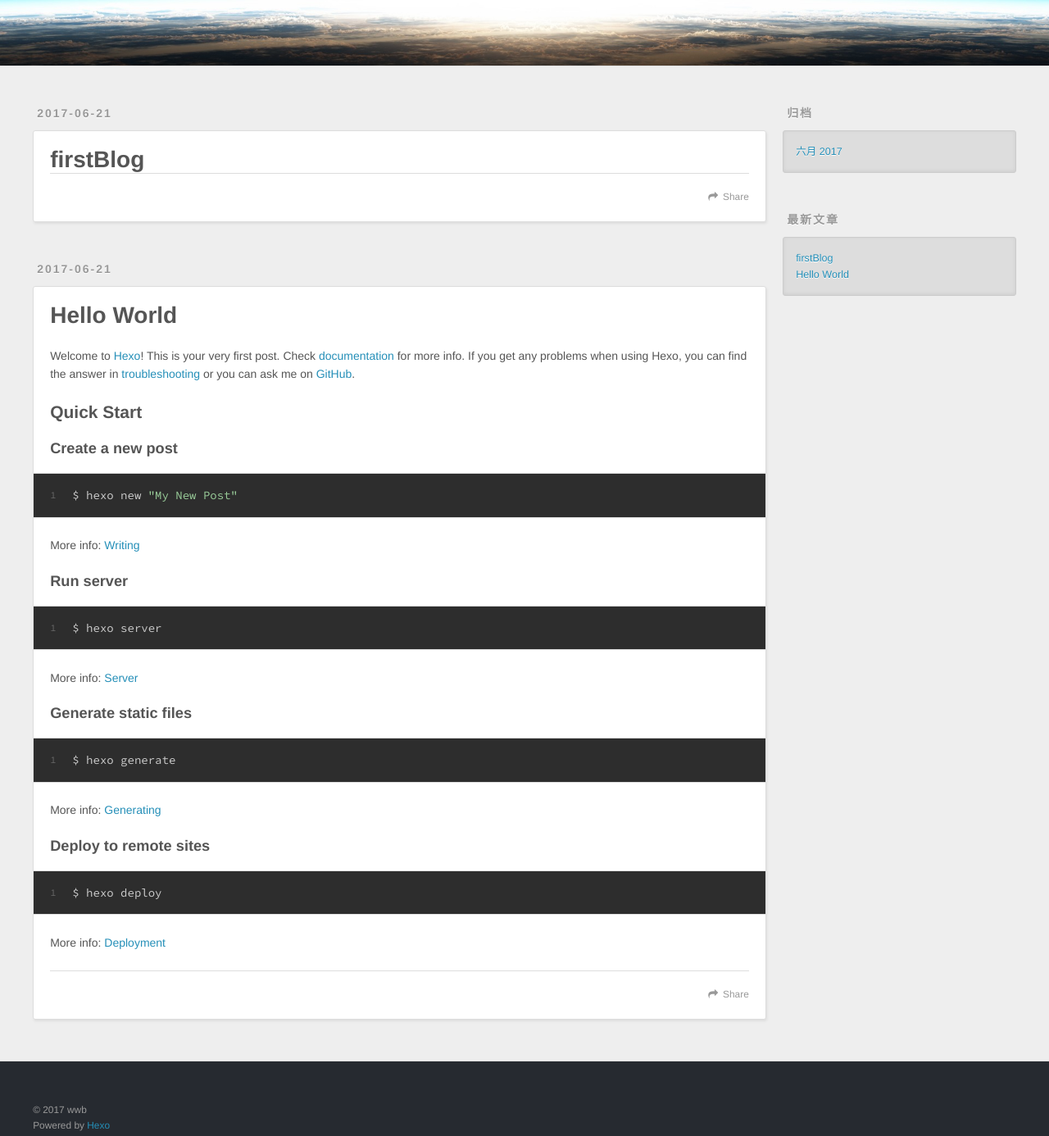
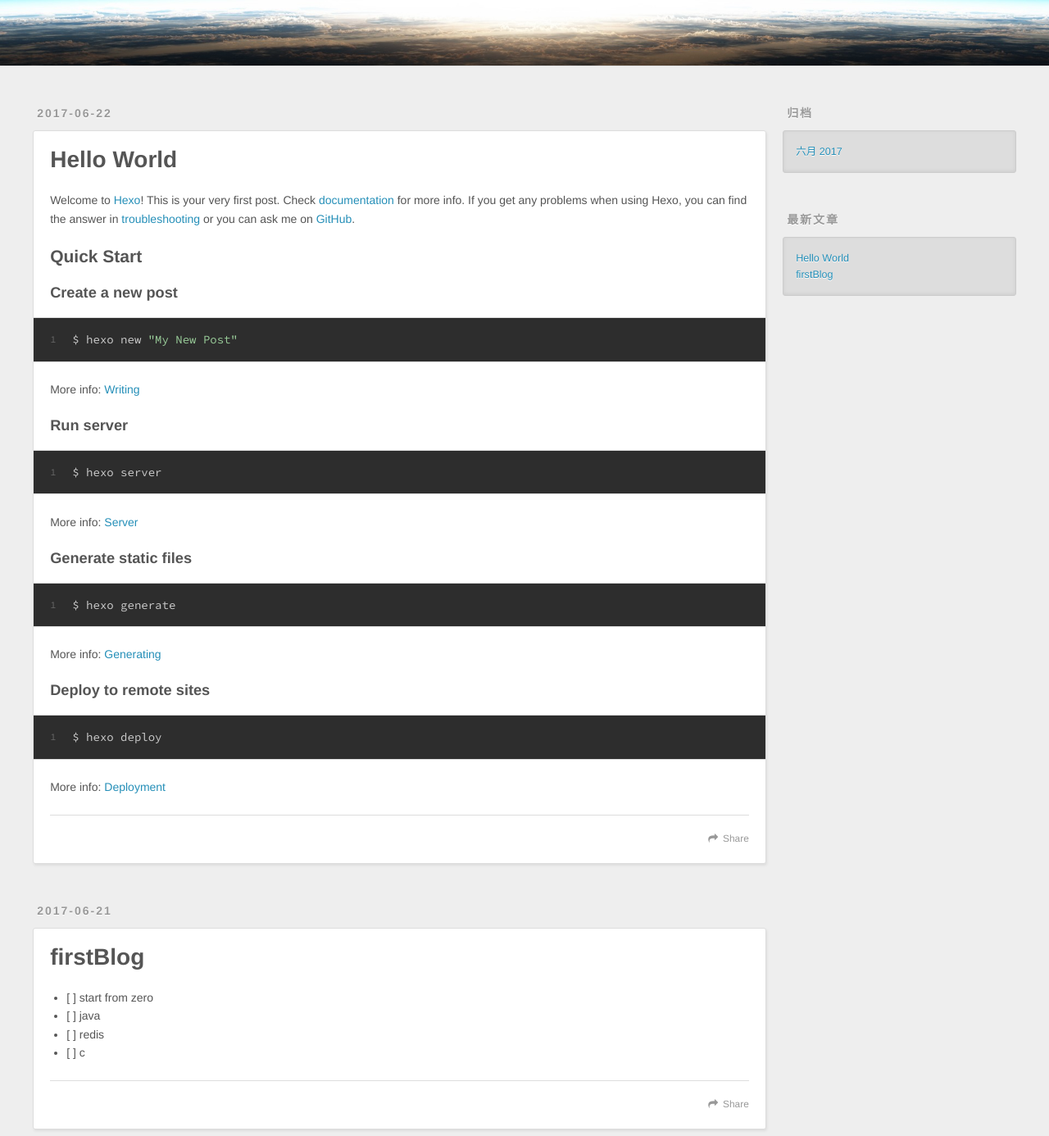
Before and after one commit to mxd39061530/mxd39061530.github.io, a plain HTML site: page index.html in a window 1280 px wide. Shown: the part 220-1606 px from the top of the page at 82% size. Drawn offline with nearby package versions, Linux system fonts and the light colour scheme.

Commit message:
Site updated: 2017-06-22 10:05:48

```diff
--- a/index.html
+++ b/index.html
@@ -68,6 +68,51 @@
       <div class="outer">
         <section id="main">
 
+    <article id="post-hello-world" class="article article-type-post" itemscope itemprop="blogPost">
+  <div class="article-meta">
+    <a href="/2017/06/22/hello-world/" class="article-date">
+  <time datetime="2017-06-22T01:51:51.200Z" itemprop="datePublished">2017-06-22</time>
+</a>
+
+  </div>
+  <div class="article-inner">
+
+
+      <header class="article-header">
+
+
+    <h1 itemprop="name">
+      <a class="article-title" href="/2017/06/22/hello-world/">Hello World</a>
+    </h1>
+
+
+      </header>
+
+    <div class="article-entry" itemprop="articleBody">
+
+        <p>Welcome to <a href="https://hexo.io/" target="_blank" rel="external">Hexo</a>! This is your very first post. Check <a href="https://hexo.io/docs/" target="_blank" rel="external">documentation</a> for more info. If you get any problems when using Hexo, you can find the answer in <a href="https://hexo.io/docs/troubleshooting.html" target="_blank" rel="external">troubleshooting</a> or you can ask me on <a href="https://github.com/hexojs/hexo/issues" target="_blank" rel="external">GitHub</a>.</p>
+<h2 id="Quick-Start"><a href="#Quick-Start" class="headerlink" title="Quick Start"></a>Quick Start</h2><h3 id="Create-a-new-post"><a href="#Create-a-new-post" class="headerlink" title="Create a new post"></a>Create a new post</h3><figure class="highlight bash"><table><tr><td class="gutter"><pre><div class="line">1</div></pre></td><td class="code"><pre><div class="line">$ hexo new <span class="string">"My New Post"</span></div></pre></td></tr></table></figure>
+<p>More info: <a href="https://hexo.io/docs/writing.html" target="_blank" rel="external">Writing</a></p>
+<h3 id="Run-server"><a href="#Run-server" class="headerlink" title="Run server"></a>Run server</h3><figure class="highlight bash"><table><tr><td class="gutter"><pre><div class="line">1</div></pre></td><td class="code"><pre><div class="line">$ hexo server</div></pre></td></tr></table></figure>
+<p>More info: <a href="https://hexo.io/docs/server.html" target="_blank" rel="external">Server</a></p>
+<h3 id="Generate-static-files"><a href="#Generate-static-files" class="headerlink" title="Generate static files"></a>Generate static files</h3><figure class="highlight bash"><table><tr><td class="gutter"><pre><div class="line">1</div></pre></td><td class="code"><pre><div class="line">$ hexo generate</div></pre></td></tr></table></figure>
+<p>More info: <a href="https://hexo.io/docs/generating.html" target="_blank" rel="external">Generating</a></p>
+<h3 id="Deploy-to-remote-sites"><a href="#Deploy-to-remote-sites" class="headerlink" title="Deploy to remote sites"></a>Deploy to remote sites</h3><figure class="highlight bash"><table><tr><td class="gutter"><pre><div class="line">1</div></pre></td><td class="code"><pre><div class="line">$ hexo deploy</div></pre></td></tr></table></figure>
+<p>More info: <a href="https://hexo.io/docs/deployment.html" target="_blank" rel="external">Deployment</a></p>
+
+
+    </div>
+    <footer class="article-footer">
+      <a data-url="https://mxd39061530.github.io/2017/06/22/hello-world/" data-id="cj47scxa10000bwl2wf2d99u1" class="article-share-link">Share</a>
+
+
+    </footer>
+  </div>
+
+</article>
+
+
+
     <article id="post-firstBlog" class="article article-type-post" itemscope itemprop="blogPost">
   <div class="article-meta">
     <a href="/2017/06/21/firstBlog/" class="article-date">
@@ -90,56 +135,17 @@
 
     <div class="article-entry" itemprop="articleBody">
 
+        <ul>
+<li>[ ] start from zero</li>
+<li>[ ] java</li>
+<li>[ ] redis</li>
+<li>[ ] c</li>
+</ul>
 
 
     </div>
     <footer class="article-footer">
-      <a data-url="https://mxd39061530.github.io/2017/06/21/firstBlog/" data-id="cj46y02960000poodtl476efq" class="article-share-link">Share</a>
-
-
-    </footer>
-  </div>
-
-</article>
-
-
-
-    <article id="post-hello-world" class="article article-type-post" itemscope itemprop="blogPost">
-  <div class="article-meta">
-    <a href="/2017/06/21/hello-world/" class="article-date">
-  <time datetime="2017-06-21T02:27:32.295Z" itemprop="datePublished">2017-06-21</time>
-</a>
-
-  </div>
-  <div class="article-inner">
-
-
-      <header class="article-header">
-
-
-    <h1 itemprop="name">
-      <a class="article-title" href="/2017/06/21/hello-world/">Hello World</a>
-    </h1>
-
-
-      </header>
-
-    <div class="article-entry" itemprop="articleBody">
-
-        <p>Welcome to <a href="https://hexo.io/" target="_blank" rel="external">Hexo</a>! This is your very first post. Check <a href="https://hexo.io/docs/" target="_blank" rel="external">documentation</a> for more info. If you get any problems when using Hexo, you can find the answer in <a href="https://hexo.io/docs/troubleshooting.html" target="_blank" rel="external">troubleshooting</a> or you can ask me on <a href="https://github.com/hexojs/hexo/issues" target="_blank" rel="external">GitHub</a>.</p>
-<h2 id="Quick-Start"><a href="#Quick-Start" class="headerlink" title="Quick Start"></a>Quick Start</h2><h3 id="Create-a-new-post"><a href="#Create-a-new-post" class="headerlink" title="Create a new post"></a>Create a new post</h3><figure class="highlight bash"><table><tr><td class="gutter"><pre><div class="line">1</div></pre></td><td class="code"><pre><div class="line">$ hexo new <span class="string">"My New Post"</span></div></pre></td></tr></table></figure>
-<p>More info: <a href="https://hexo.io/docs/writing.html" target="_blank" rel="external">Writing</a></p>
-<h3 id="Run-server"><a href="#Run-server" class="headerlink" title="Run server"></a>Run server</h3><figure class="highlight bash"><table><tr><td class="gutter"><pre><div class="line">1</div></pre></td><td class="code"><pre><div class="line">$ hexo server</div></pre></td></tr></table></figure>
-<p>More info: <a href="https://hexo.io/docs/server.html" target="_blank" rel="external">Server</a></p>
-<h3 id="Generate-static-files"><a href="#Generate-static-files" class="headerlink" title="Generate static files"></a>Generate static files</h3><figure class="highlight bash"><table><tr><td class="gutter"><pre><div class="line">1</div></pre></td><td class="code"><pre><div class="line">$ hexo generate</div></pre></td></tr></table></figure>
-<p>More info: <a href="https://hexo.io/docs/generating.html" target="_blank" rel="external">Generating</a></p>
-<h3 id="Deploy-to-remote-sites"><a href="#Deploy-to-remote-sites" class="headerlink" title="Deploy to remote sites"></a>Deploy to remote sites</h3><figure class="highlight bash"><table><tr><td class="gutter"><pre><div class="line">1</div></pre></td><td class="code"><pre><div class="line">$ hexo deploy</div></pre></td></tr></table></figure>
-<p>More info: <a href="https://hexo.io/docs/deployment.html" target="_blank" rel="external">Deployment</a></p>
-
-
-    </div>
-    <footer class="article-footer">
-      <a data-url="https://mxd39061530.github.io/2017/06/21/hello-world/" data-id="cj46y029a0001pood75alfsl3" class="article-share-link">Share</a>
+      <a data-url="https://mxd39061530.github.io/2017/06/21/firstBlog/" data-id="cj47scxab0001bwl2lls8xwmr" class="article-share-link">Share</a>
 
 
     </footer>
@@ -179,11 +185,11 @@
       <ul>
 
           <li>
-            <a href="/2017/06/21/firstBlog/">firstBlog</a>
+            <a href="/2017/06/22/hello-world/">Hello World</a>
           </li>
 
           <li>
-            <a href="/2017/06/21/hello-world/">Hello World</a>
+            <a href="/2017/06/21/firstBlog/">firstBlog</a>
           </li>
 
       </ul>
```
Also changed, not shown: 2017/06/21/firstBlog/index.html (+20 -10 lines), 2017/06/22/hello-world/index.html (renamed from 2017/06/21/hello-world/index.html, +9 -13 lines), archives/2017/06/index.html (+8 -8 lines), archives/2017/index.html (+8 -8 lines), archives/index.html (+8 -8 lines), 1 other file.
